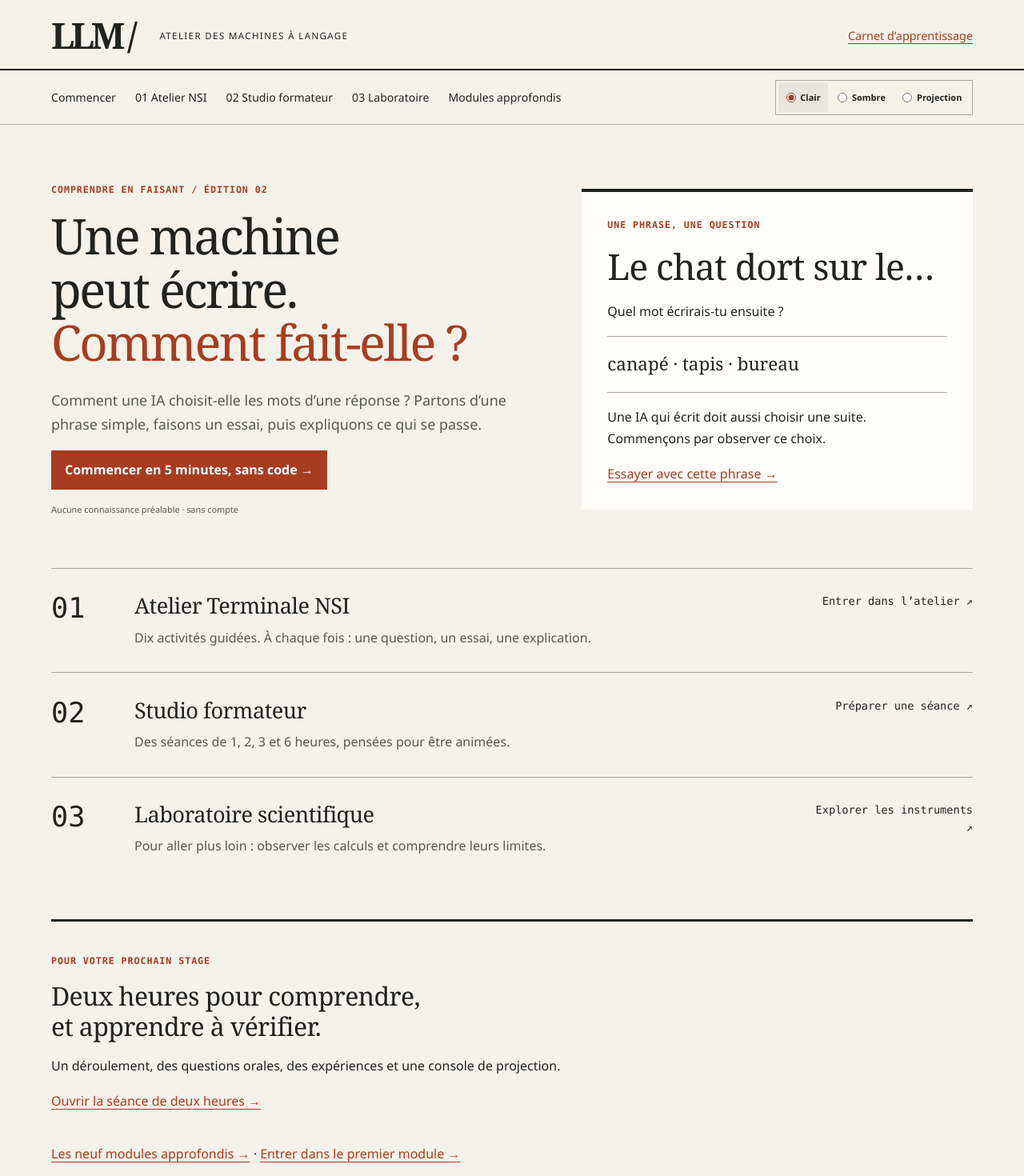
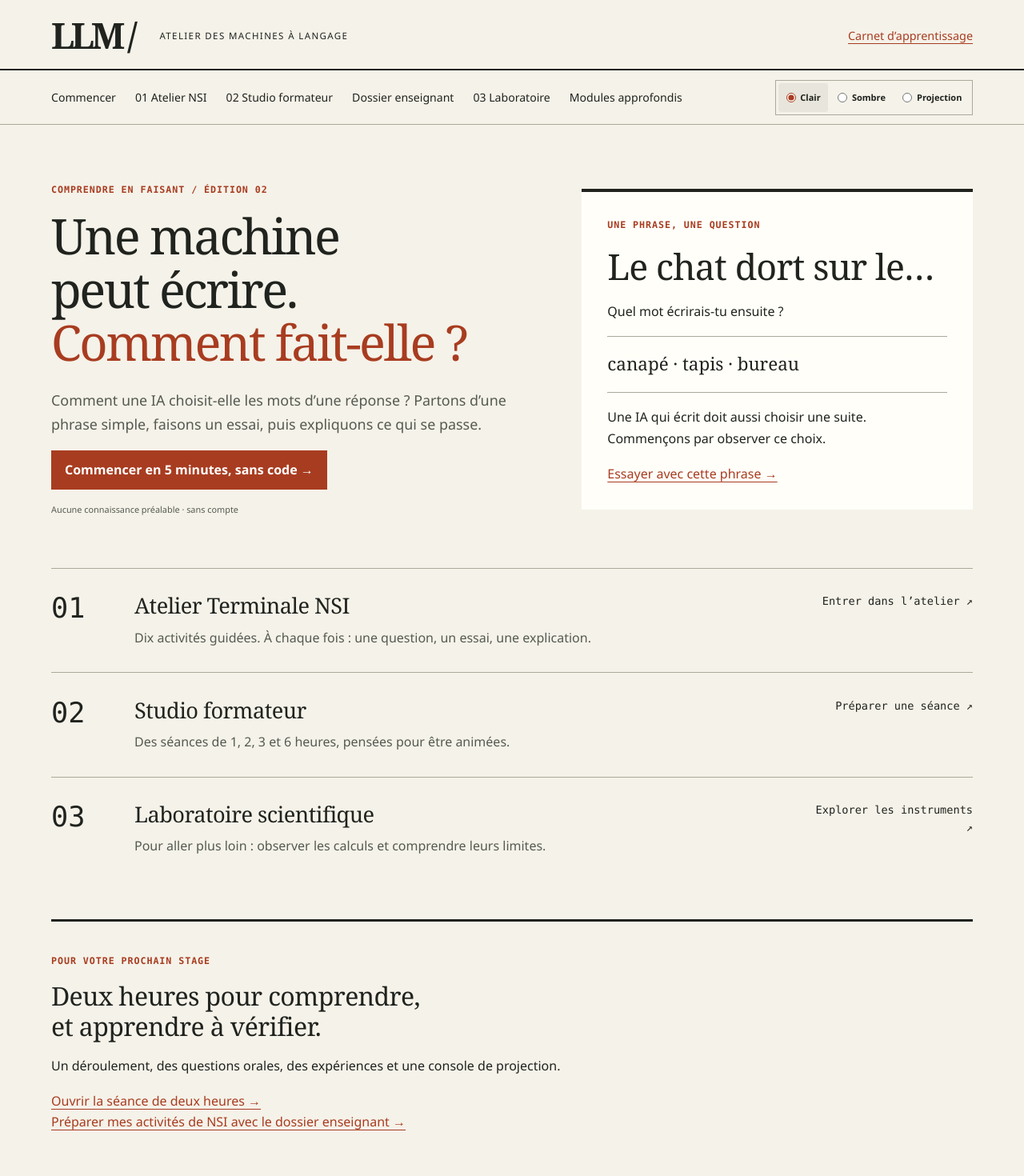
Before and after one commit to darksathili-jpg/llm-academy, a React (Vite) app: page / in a window 1280 px wide. Shown: the top 1470 px of the page at 80% size. Built offline with nearby package versions, Linux system fonts and the light colour scheme.

Commit message:
feat(navigation): expose teacher guide in app and home

```diff
--- a/src/App.tsx
+++ b/src/App.tsx
@@ -8,6 +8,7 @@
 import { Workshop, Activity, Laboratory } from './components/v2/Workshop';
 import { Studio, Animation, Backstage } from './components/v2/Studio';
 import { FirstSteps, StarterPreview } from './components/v2/FirstSteps';
+import { TeacherGuide } from './components/v2/TeacherGuide';
 function readRoute() {
   return location.hash.startsWith('#/') ? location.hash.slice(2).split('?')[0] || 'home' : 'home';
 }
@@ -70,6 +71,7 @@
         </h2>
         <p>Un déroulement, des questions orales, des expériences et une console de projection.</p>
         <a href="#/studio/120">Ouvrir la séance de deux heures →</a>
+        <p><a href="#/enseignant">Préparer mes activités de NSI avec le dossier enseignant →</a></p>
       </section>
       <p>
         <a href="#/bibliotheque">Les neuf modules approfondis →</a> ·{' '}
@@ -300,6 +302,7 @@
   if (kind === 'home') content = <Home />;
   else if (kind === 'decouvrir') content = <FirstSteps />;
   else if (kind === 'atelier') content = <Workshop />;
+  else if (kind === 'enseignant') content = <TeacherGuide />;
   else if (kind === 'activite') content = <Activity key={id} id={id} />;
   else if (kind === 'studio' && (!id || ['60', '120', '180', '360'].includes(id)))
     content = <Studio duration={id ? Number(id) : undefined} />;
@@ -335,6 +338,7 @@
             ['decouvrir', 'Commencer'],
             ['atelier', '01 Atelier NSI'],
             ['studio', '02 Studio formateur'],
+            ['enseignant', 'Dossier enseignant'],
             ['laboratoire', '03 Laboratoire'],
             ['bibliotheque', 'Modules approfondis'],
           ].map(([r, label]) => (
```
